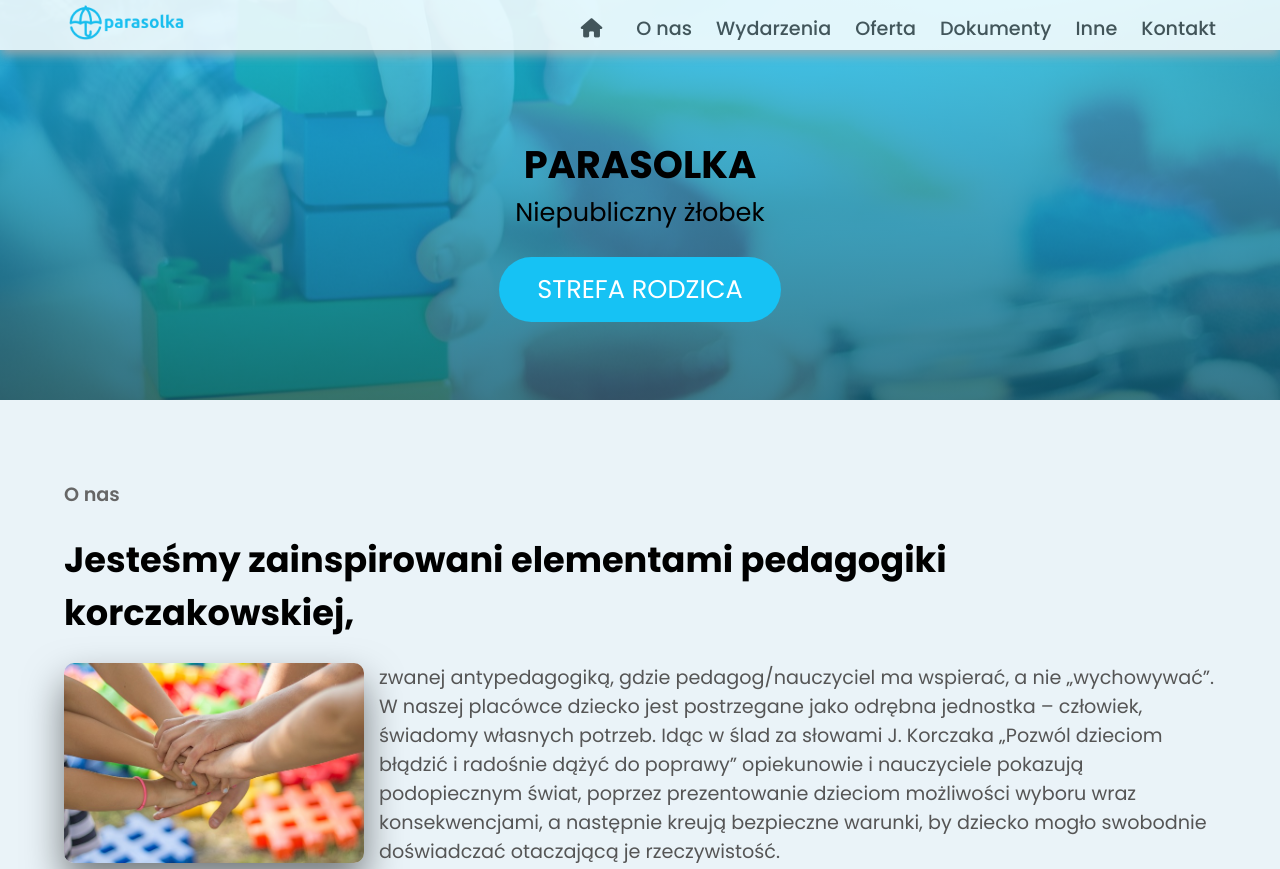
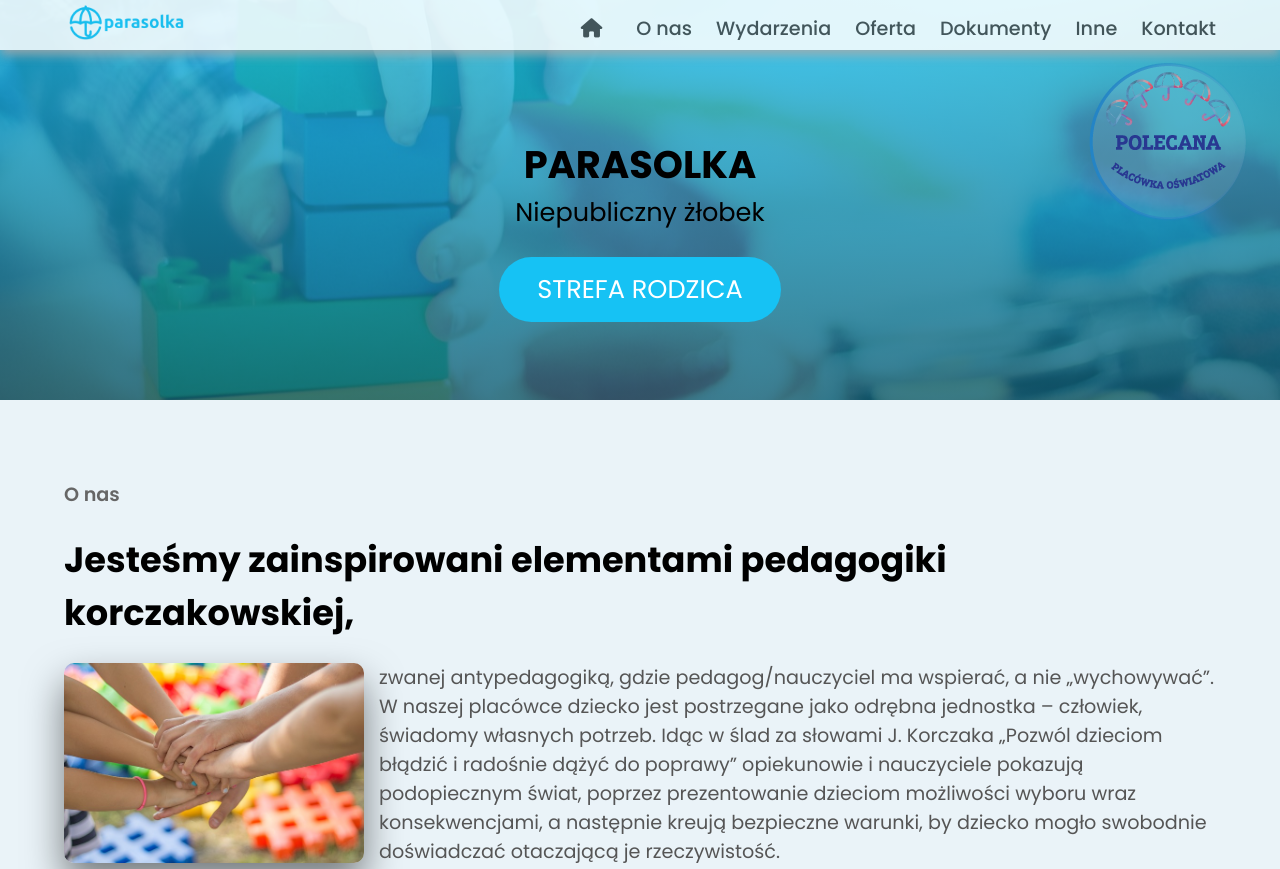
Before and after one commit to jamie80/parasolka, a plain HTML site: page zlobek.html in a window 1280 px wide. Shown: the top 869 px of the page. Drawn offline with nearby package versions, Linux system fonts and the light colour scheme.

Commit message:
Add polecana_placowka

```diff
--- a/css/style.css
+++ b/css/style.css
@@ -238,6 +238,19 @@ span.bold {
   background-size: cover;
   background-position: center;
   background-repeat: no-repeat;
+  position: relative;
+}
+
+.polecana_placowka {
+  position: absolute;
+  top: 10%;
+  right: 1%;
+}
+@media screen and (max-width: 770px) {
+  .polecana_placowka {
+    width: 125px;
+    top: 13%;
+  }
 }
 
 .showcase-container {
--- a/zlobek.html
+++ b/zlobek.html
@@ -42,6 +42,11 @@
     </nav>
 
     <section class="showcase-area" id="showcase">
+      <img
+        class="polecana_placowka"
+        src="./img/polecana_placowka.png"
+        alt="Logo Polecana Placówka"
+      />
       <div class="showcase-container" id="home">
         <h1>
           <span class="main-title">parasolka</span>
```
Also changed, not shown: przedszkole.html (+5 -0 lines), img/polecana_placowka.png (added).
